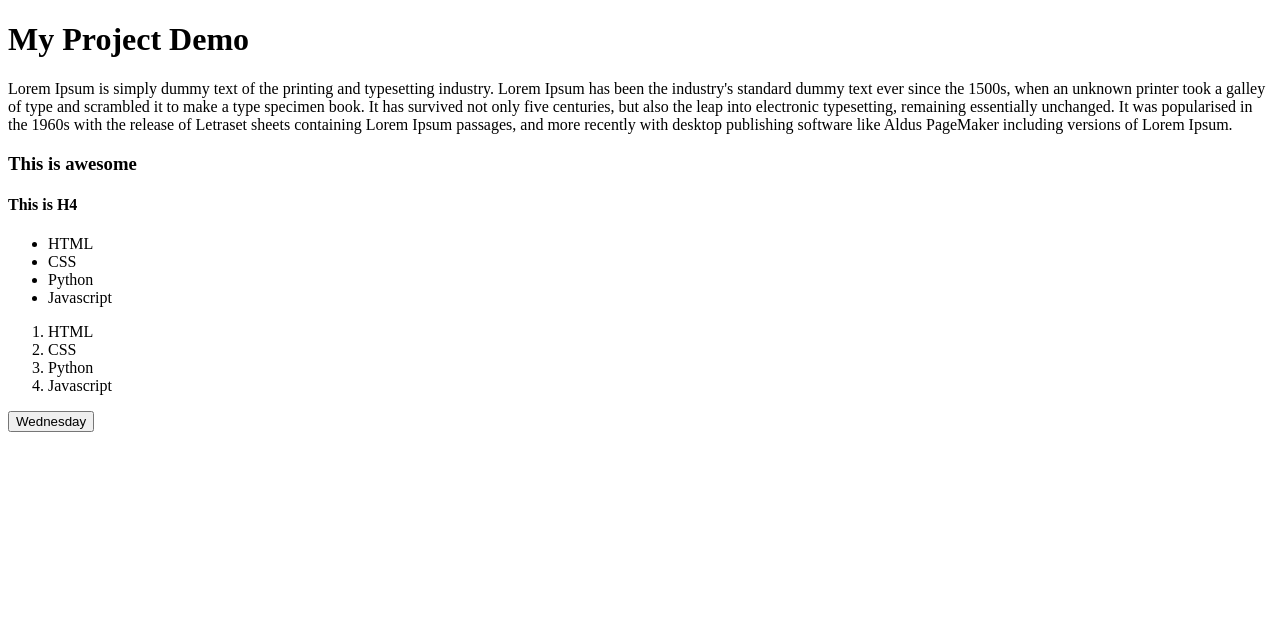
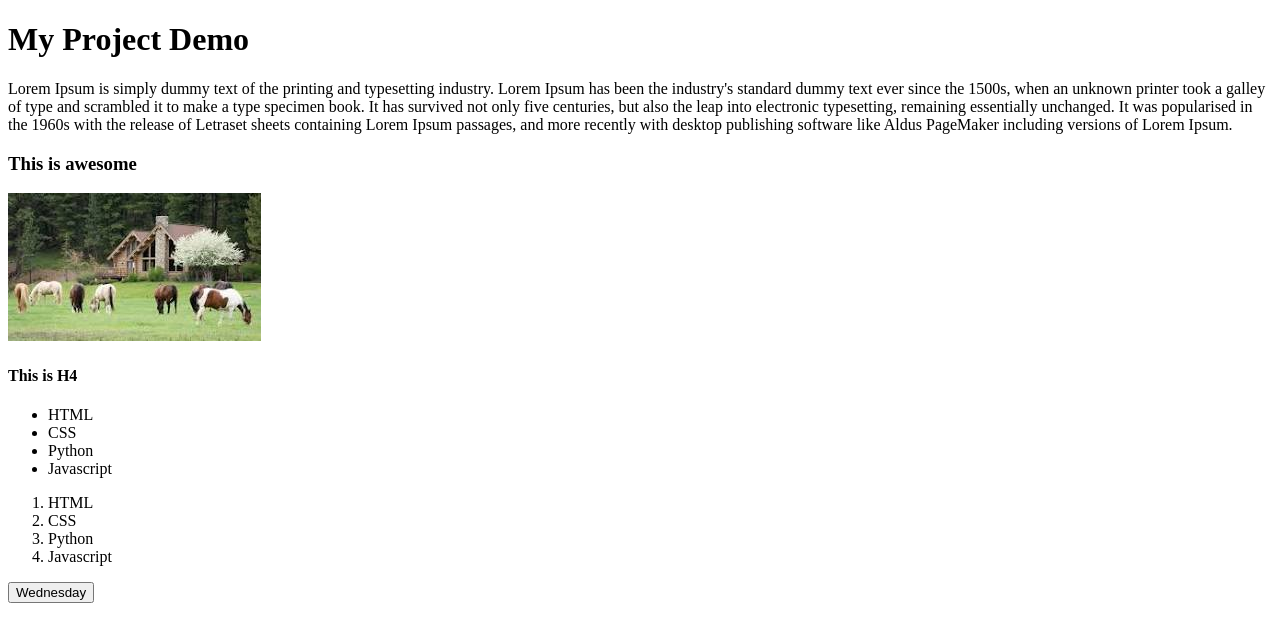
Before and after one commit to eddyfranc/Project1, a plain HTML site: page index.html in a window 1280 px wide. Drawn offline with Linux system fonts and the light colour scheme.

Commit message:
add image

```diff
--- a/index.html
+++ b/index.html
@@ -20,6 +20,7 @@
       Ipsum.
     </p>
     <h3>This is awesome</h3>
+    <img src="download.jpeg" alt="ranch">
     <h4>This is H4</h4>
     <ul>
         <li>HTML</li>
```
Also changed, not shown: download.jpeg (added).
